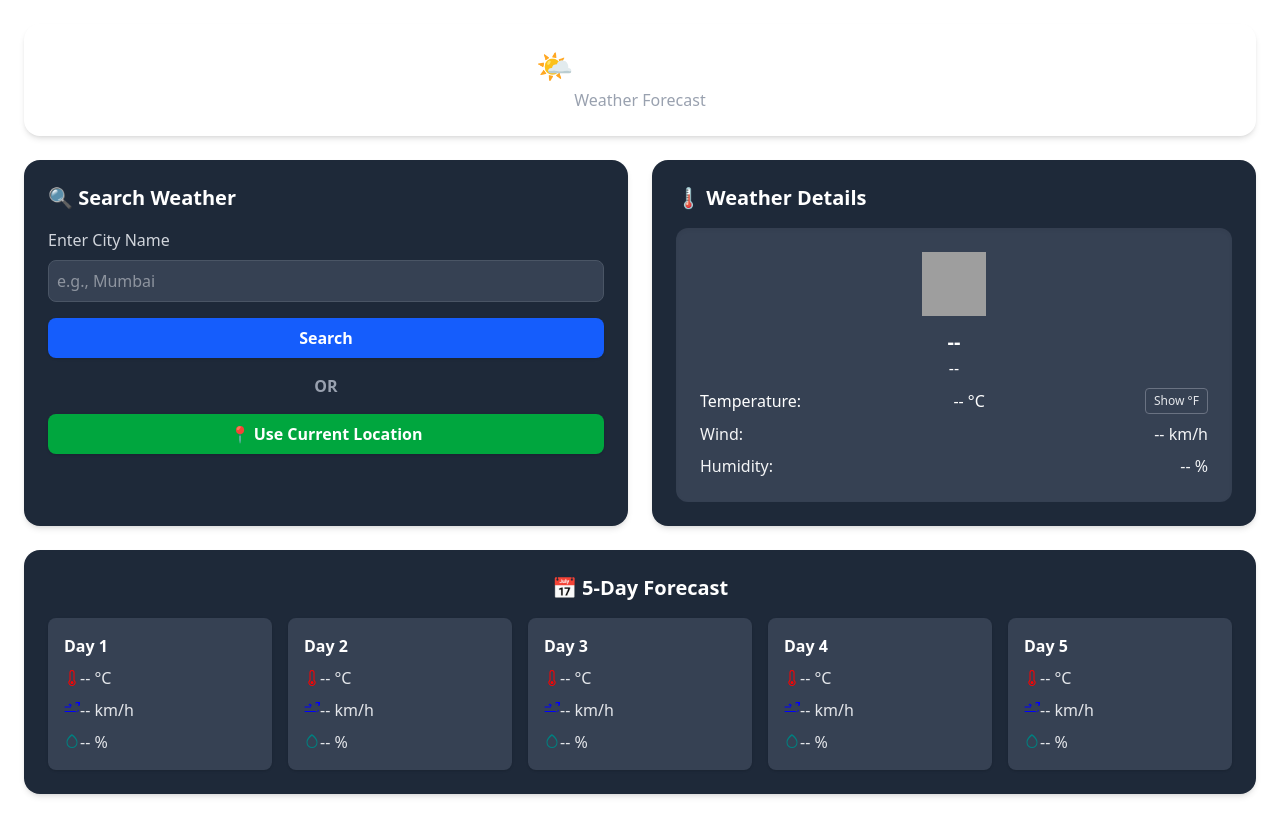
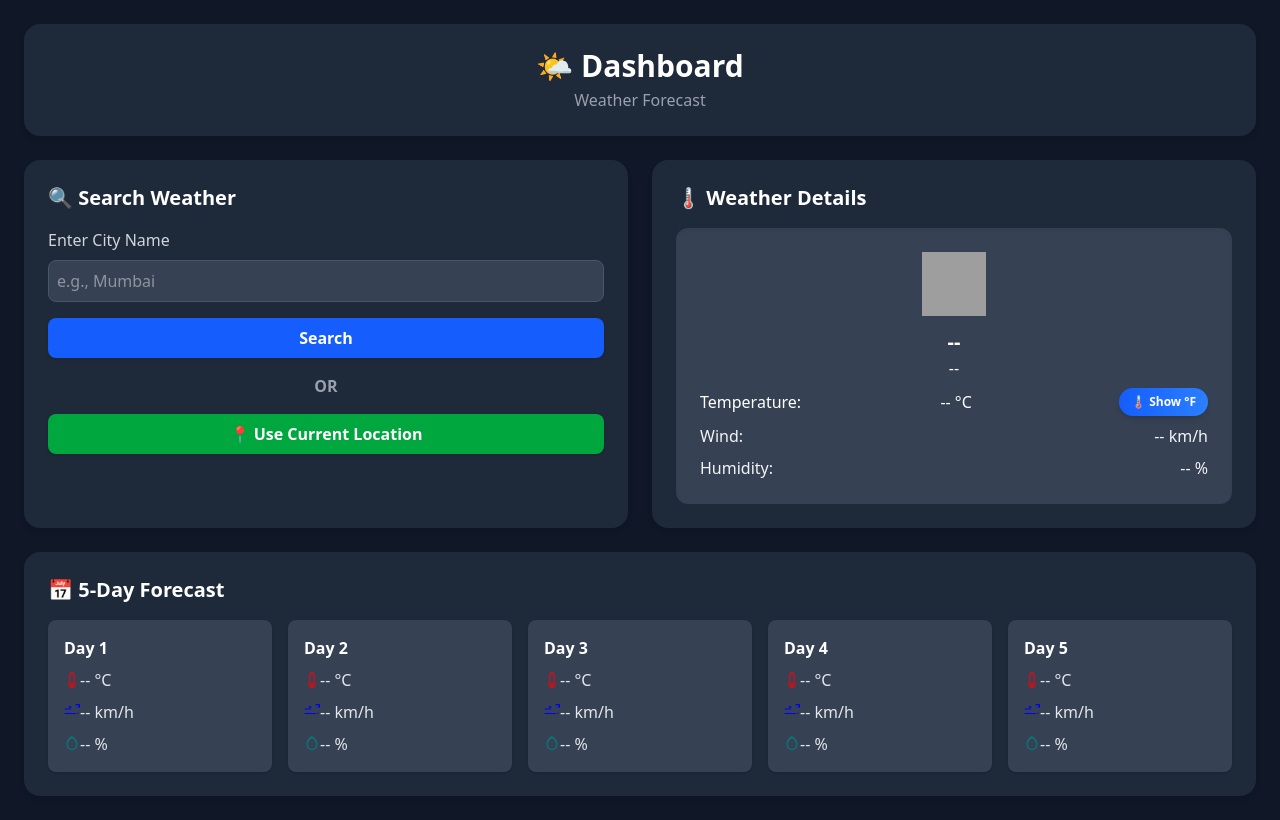
Before and after one commit to anistars/weather-report-html-js, a website: page src/index.html in a window 1280 px wide. Drawn offline with Linux system fonts and the light colour scheme; grey boxes are pictures that could not be loaded.

Commit message:
Changed background color of nav bar and changed style for 'show F' button

```diff
--- a/src/index.html
+++ b/src/index.html
@@ -9,12 +9,12 @@
     <title>Weather Forecast</title>
 </head>
 
-<body class="bg-gray-200 text-gray-200">
+<body class="bg-gray-900 text-gray-200">
     <div class="min-h-screen p-4 sm:p-6">
         <div class="max-w-7xl mx-auto space-y-6">
 
             <!-- Top: Dashboard -->
-            <div class="bg-gray-200 shadow-md rounded-2xl p-6 text-center">
+            <div class="bg-gray-800 shadow-md rounded-2xl p-6 text-center">
                 <h1 class="text-2xl sm:text-3xl font-bold text-white">🌤 Dashboard</h1>
                 <p class="text-gray-400 mt-1 text-sm sm:text-base">Weather Forecast</p>
             </div>
@@ -69,9 +69,11 @@
                         <div class="flex justify-between items-center mb-2 text-sm sm:text-base">
                             <span class="font-medium text-white">Temperature:</span>
                             <span id="temperature" class="text-white">-- °C</span>
-                            <button id="tempToggle" type="button"
-                                class="ml-2 px-2 py-1 border border-gray-500 text-gray-200 rounded text-xs">
-                                Show °F
+                            <button id="tempToggle" type="button" class="ml-2 px-3 py-1.5 rounded-full text-xs font-semibold
+         bg-gradient-to-r from-blue-600 to-blue-500
+         hover:from-blue-500 hover:to-blue-400
+         text-white shadow-md transition duration-200 ease-in-out">
+                                🌡 Show °F
                             </button>
                         </div>
 
@@ -93,7 +95,7 @@
 
             <!-- Bottom: Full Row Section with 5 Cards -->
             <div class="bg-gray-800 shadow-md rounded-2xl p-6">
-                <h2 class="text-lg sm:text-xl font-semibold mb-4 text-white text-center">📅 5-Day Forecast</h2>
+                <h2 class="text-lg sm:text-xl font-semibold mb-4 text-white">📅 5-Day Forecast</h2>
                 <div class="grid grid-cols-1 xs:grid-cols-2 sm:grid-cols-2 md:grid-cols-3 lg:grid-cols-5 gap-4">
                     <div class="bg-gray-700 rounded-lg p-4 shadow text-sm sm:text-base">
                         <div class="font-bold text-white">Day 1</div>
```
